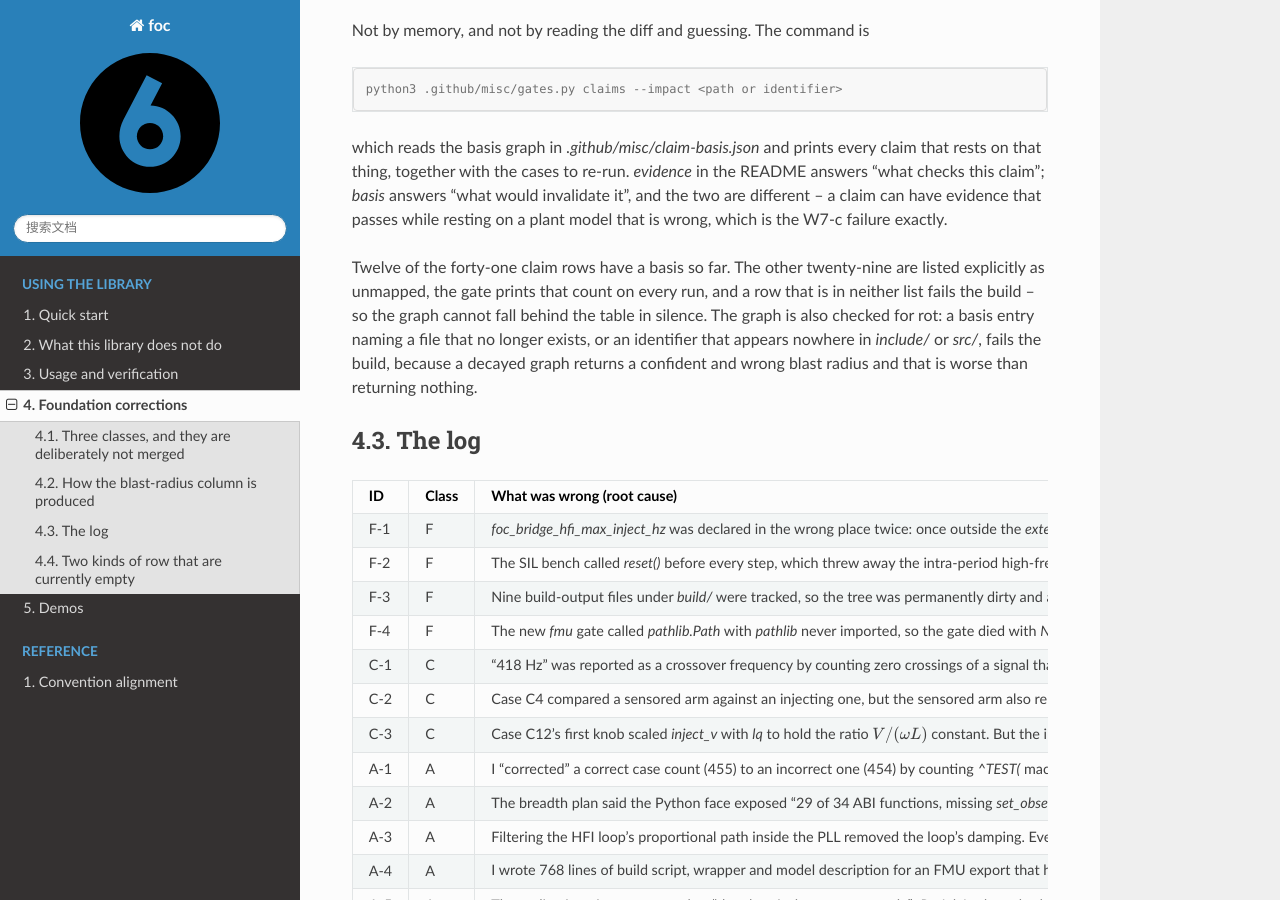
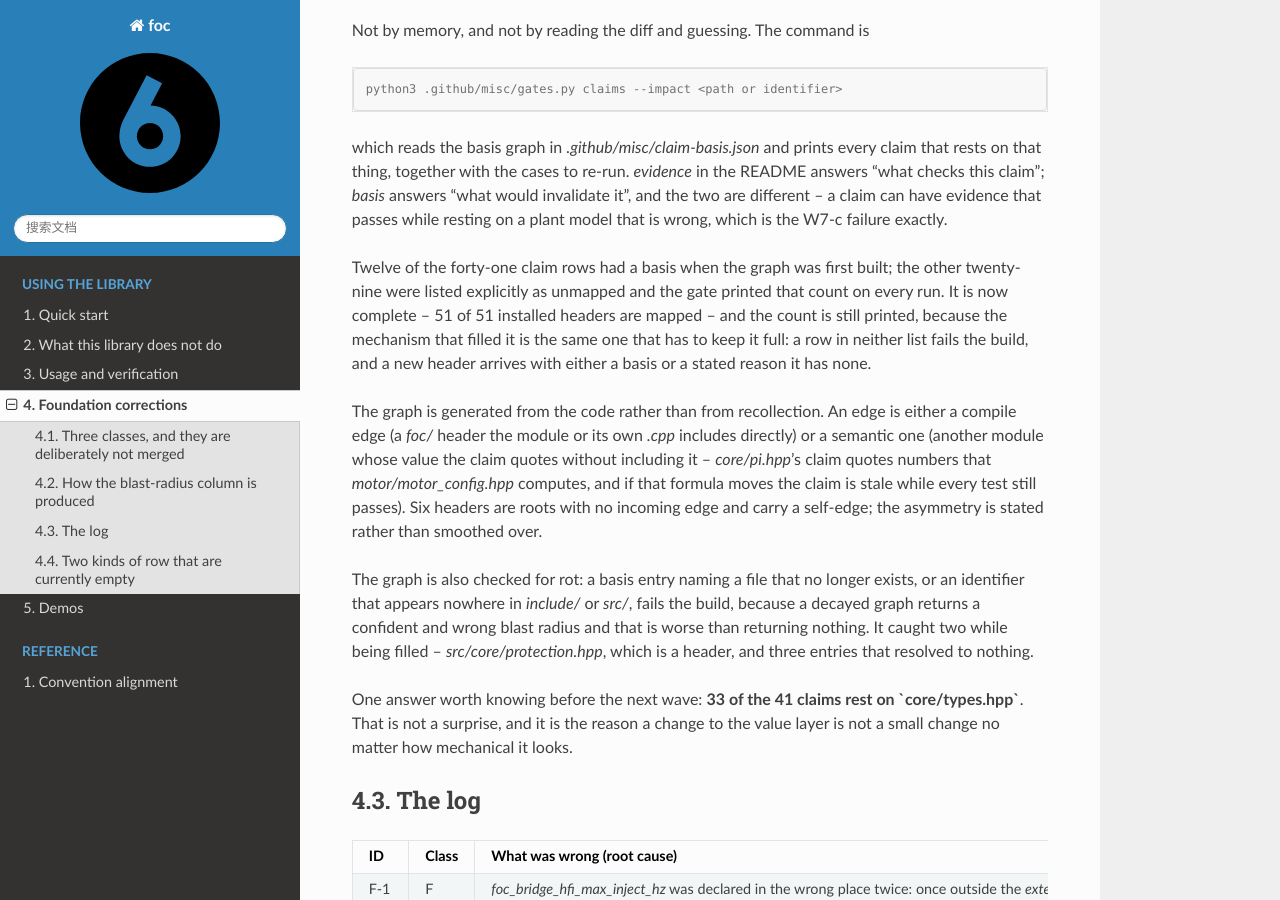
Before and after one commit to zc0718/foc, a Sphinx documentation site: the page built from docs/sphinx/source/foundation-log.rst, in a window 1280 px wide and 900 px high, scrolled down 799 px. Built offline with Sphinx 7.4.7 and the Read the Docs theme 3.1.0, drawn with Linux system fonts in a browser that asks for light colours.

Commit message:
feat(:sparkles:): the whole claim graph is mapped, and 33 of 41 claims turn out to rest on the value layer
The remaining twenty-nine basis entries, filled from the code rather than from recollection, which
is the only way this file is worth anything: a basis written from memory is an evidence-shaped guess.

Two kinds of edge, both mechanical. A compile edge is a `foc/` header the module or its own `.cpp`
includes directly; a change there is a change to what the claim was measured against. A semantic
edge is a module whose value the claim quotes without including it -- `core/pi.hpp`'s claim quotes
numbers that `motor/motor_config.hpp` computes, and if that formula moves the claim is stale while
every test still passes. That second kind is the one no compiler would have told me about.

Six headers are roots with no incoming edge (`core/types.hpp`, `core/machine_params.hpp`,
`core/commissioning.hpp`, three `hal/` contracts) and carry a self-edge rather than being padded with
something false.

The gate caught two mistakes while being filled: `src/core/protection.hpp` (a header, not a source)
and three entries that resolved to nothing at all. Both are the rot this check exists for.

And it answers a question worth having before the next wave: 33 of the 41 claims rest on
`core/types.hpp`. Not a surprise, but now stated, and it means a change to the value layer is not a
small change however mechanical it looks.

51 of 51 headers mapped, 0 awaiting one. Ten gates green.

```diff
--- a/docs/sphinx/source/foundation-log.rst
+++ b/docs/sphinx/source/foundation-log.rst
@@ -50,11 +50,24 @@ with the cases to re-run. `evidence` in the README answers "what checks this cla
 invalidate it", and the two are different -- a claim can have evidence that passes while resting on a plant model that is
 wrong, which is the W7-c failure exactly.
 
-Twelve of the forty-one claim rows have a basis so far. The other twenty-nine are listed explicitly as unmapped, the gate
-prints that count on every run, and a row that is in neither list fails the build -- so the graph cannot fall behind the
-table in silence. The graph is also checked for rot: a basis entry naming a file that no longer exists, or an identifier
-that appears nowhere in `include/` or `src/`, fails the build, because a decayed graph returns a confident and wrong
-blast radius and that is worse than returning nothing.
+Twelve of the forty-one claim rows had a basis when the graph was first built; the other twenty-nine were listed
+explicitly as unmapped and the gate printed that count on every run. It is now complete -- 51 of 51 installed headers are
+mapped -- and the count is still printed, because the mechanism that filled it is the same one that has to keep it full:
+a row in neither list fails the build, and a new header arrives with either a basis or a stated reason it has none.
+
+The graph is generated from the code rather than from recollection. An edge is either a compile edge (a `foc/` header
+the module or its own `.cpp` includes directly) or a semantic one (another module whose value the claim quotes without
+including it -- `core/pi.hpp`'s claim quotes numbers that `motor/motor_config.hpp` computes, and if that formula moves
+the claim is stale while every test still passes). Six headers are roots with no incoming edge and carry a self-edge; the
+asymmetry is stated rather than smoothed over.
+
+The graph is also checked for rot: a basis entry naming a file that no longer exists, or an identifier that appears
+nowhere in `include/` or `src/`, fails the build, because a decayed graph returns a confident and wrong blast radius and
+that is worse than returning nothing. It caught two while being filled -- `src/core/protection.hpp`, which is a header,
+and three entries that resolved to nothing.
+
+One answer worth knowing before the next wave: **33 of the 41 claims rest on `core/types.hpp`**. That is not a surprise,
+and it is the reason a change to the value layer is not a small change no matter how mechanical it looks.
 
 The log
 -------
```
Also changed, not shown: 1 other file.
